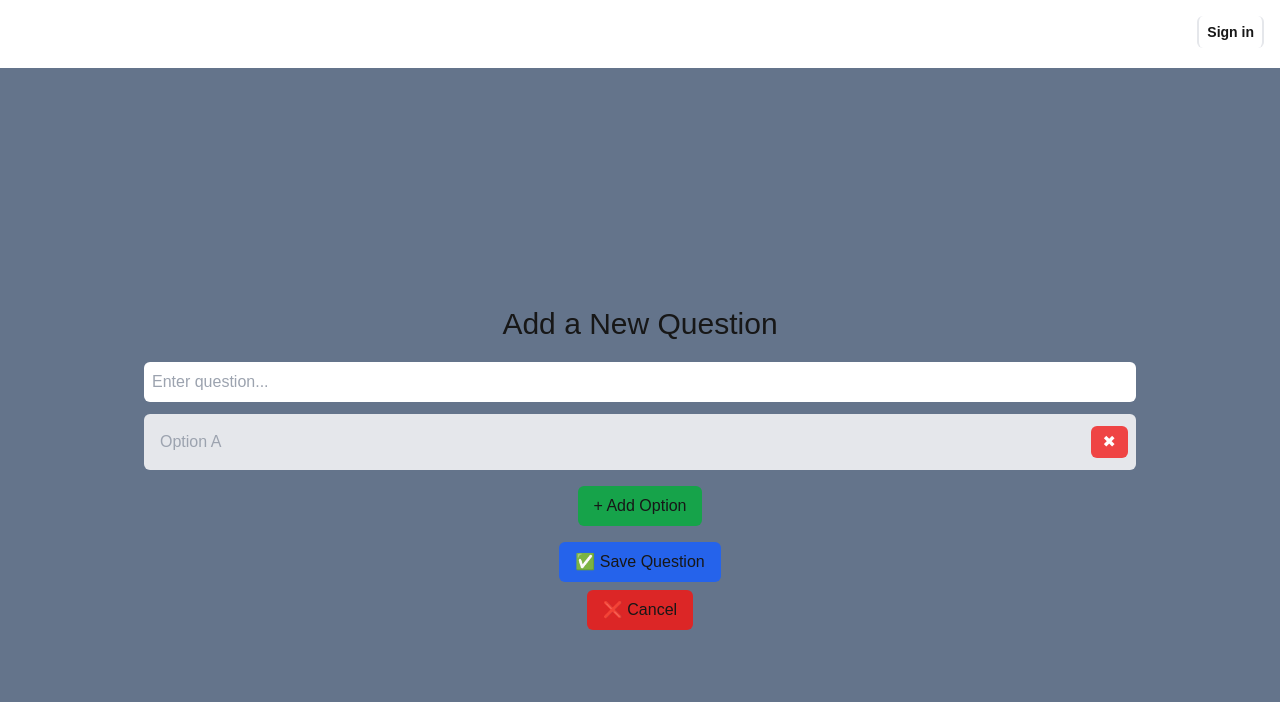
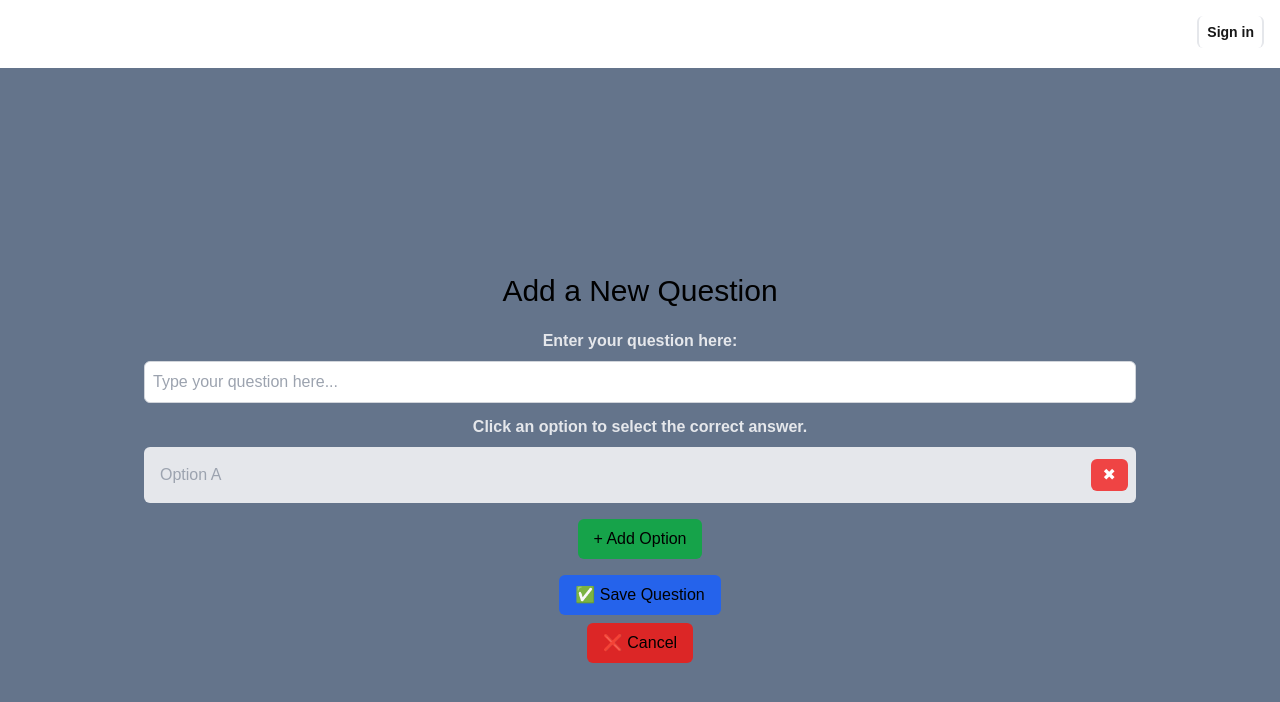
Before and after one commit to JoeyCollado/learnto, a Next.js app: page /pages/quizCreate/addQuestion in a window 1280 px wide. Shown: the top 702 px of the page. Built offline with nearby package versions, Linux system fonts and the light colour scheme; no server answers.

Commit message:
fixed route to quiz create

```diff
--- a/app/pages/quizCreate/addQuestion/page.tsx
+++ b/app/pages/quizCreate/addQuestion/page.tsx
@@ -23,11 +23,10 @@ const AddQuestion = () => {
     const newOptions = options.filter((_, i) => i !== index);
     setOptions(newOptions);
 
-    // Reset correct answer if it's deleted
     if (correctOption === index) {
       setCorrectOption(null);
     } else if (correctOption !== null && correctOption > index) {
-      setCorrectOption(correctOption - 1); // Adjust index after deletion
+      setCorrectOption(correctOption - 1);
     }
   };
 
@@ -41,7 +40,7 @@ const AddQuestion = () => {
       id: Date.now(),
       question,
       options,
-      correctAnswer: options[correctOption], // Store the correct answer
+      correctAnswer: options[correctOption],
     };
 
     const savedQuestions = JSON.parse(localStorage.getItem("questions") || "[]");
@@ -52,24 +51,29 @@ const AddQuestion = () => {
   };
 
   return (
-    <div className="bg-slate-500 h-screen w-full flex flex-col items-center justify-center p-5">
+    <div className="bg-slate-500 h-screen w-full flex flex-col items-center justify-center p-5 text-black">
       <h1 className="text-3xl mb-5">Add a New Question</h1>
 
+      {/* Instruction for typing a question */}
+      <p className="mb-2 text-gray-200 font-semibold">Enter your question here:</p>
       <input
         type="text"
-        placeholder="Enter question..."
+        placeholder="Type your question here..."
         value={question}
         onChange={(e) => setQuestion(e.target.value)}
-        className="w-[80%] p-2 rounded-md mb-3"
+        className="w-[80%] p-2 rounded-md mb-3 border border-gray-300 focus:border-blue-500 outline-none"
       />
+
+      {/* Instruction for selecting a correct answer */}
+      <p className="mb-2 text-gray-200 font-semibold">Click an option to select the correct answer.</p>
 
       {options.map((opt, index) => (
         <div
           key={index}
-          className={`w-[80%] flex items-center gap-2 mb-2 p-2 rounded-md ${
-            correctOption === index ? "bg-green-300" : "bg-gray-200"
+          className={`w-[80%] flex items-center gap-2 mb-2 p-2 rounded-md cursor-pointer transition-all duration-300 ${
+            correctOption === index ? "bg-green-300 border border-green-600" : "bg-gray-200"
           }`}
-          onClick={() => setCorrectOption(index)} // Set as correct when clicked
+          onClick={() => setCorrectOption(index)}
         >
           <input
             type="text"
@@ -82,10 +86,10 @@ const AddQuestion = () => {
           <button
             className="bg-red-500 px-3 py-1 rounded-md text-white"
             onClick={(e) => {
-              e.stopPropagation(); // Prevent triggering correct answer selection
+              e.stopPropagation();
               handleDeleteOption(index);
             }}
-            disabled={options.length <= 1} // Prevent deleting last option
+            disabled={options.length <= 1}
           >
             ✖
           </button>
@@ -100,7 +104,7 @@ const AddQuestion = () => {
         ✅ Save Question
       </button>
 
-      <button className="bg-red-600 px-4 py-2 rounded-md mt-2" onClick={() => router.push("/quizCreate")}>
+      <button className="bg-red-600 px-4 py-2 rounded-md mt-2" onClick={() => router.push("/pages/quizCreate")}>
         ❌ Cancel
       </button>
     </div>
```
